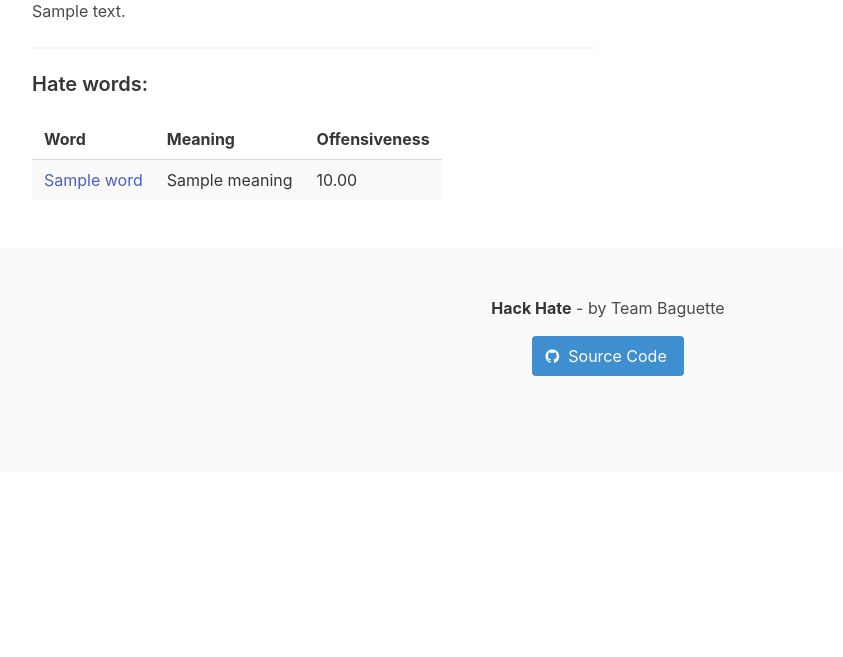
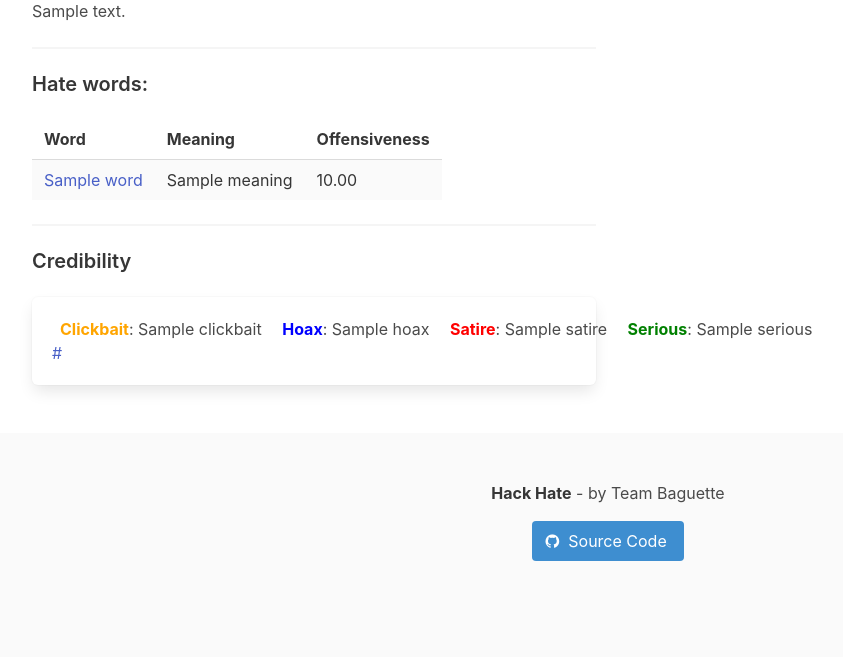
Before and after one commit to hverlin/junctionHate, a Django app: template webapp/templates/analysis/text_analysis.html in a window 1280 px wide. Shown: the part 204-861 px from the top of the page, without its empty margins (32-875 px from the left). Before the commit the page ends 580 px from the top, so only its background shows below. Run offline with Django 3.2, Linux system fonts and the light colour scheme; the template is opened without the code that fills it: most values are stand-ins (such as "Sample title", 1, 10 or a date in 2020); parts of the project's set-up code (start-up, migrations or seed data) failed here and were passed over; some libraries are stand-ins or nearby versions.

Commit message:
Added credibility check

```diff
--- a/webapp/templates/analysis/text_analysis.html
+++ b/webapp/templates/analysis/text_analysis.html
@@ -39,13 +39,38 @@
                         </table>
                     {% endif %}
 
+                    <hr>
+
+                    <h2 class="title is-5">Credibility</h2>
+                    <div class="box" style="margin-top: 20px;">
+                        <article class="media">
+                            <nav class="level">
+                                <div class="level-left">
+                                    <ul style="list-style: none">
+                                        <li class="sentiment" style="display: inline; padding : 0 0.5em">
+                                            <strong style="color: orange">Clickbait</strong>: {{ credibility.CLICKBAIT }}
+                                        </li>
+                                        <li style="display: inline; padding : 0 0.5em">
+                                            <strong style="color: blue">Hoax</strong>: {{ credibility.HOAX }}
+                                        </li>
+                                        <li style="display: inline; padding : 0 0.5em">
+                                            <strong style="color: red">Satire</strong>: {{ credibility.SATIRE }}
+                                        </li>
+                                        <li style="display: inline; padding : 0 0.5em">
+                                            <strong style="color: green">Serious</strong>: {{ credibility.SERIOUS }}
+                                        </li>
+                                    </ul>
+                                </div>
+                            </nav>
+                        </article>
+                        <a href="{{ duckduck_url }}">{{ duckduck_url }}</a>
+                    </div>
                 </div>
                 <div class="column">
                     <h2 class="title is-5 has-text-centered">Sentiment Analysis</h2>
 
                     <canvas id="myChart" width="100%" height="80px"></canvas>
                 </div>
-
             </div>
         </div>
     </section>
```
Also changed, not shown: webapp/templates/analysis/social_analysis.html (+36 -2 lines), webapp/apps/text_interface/test.py (added).
